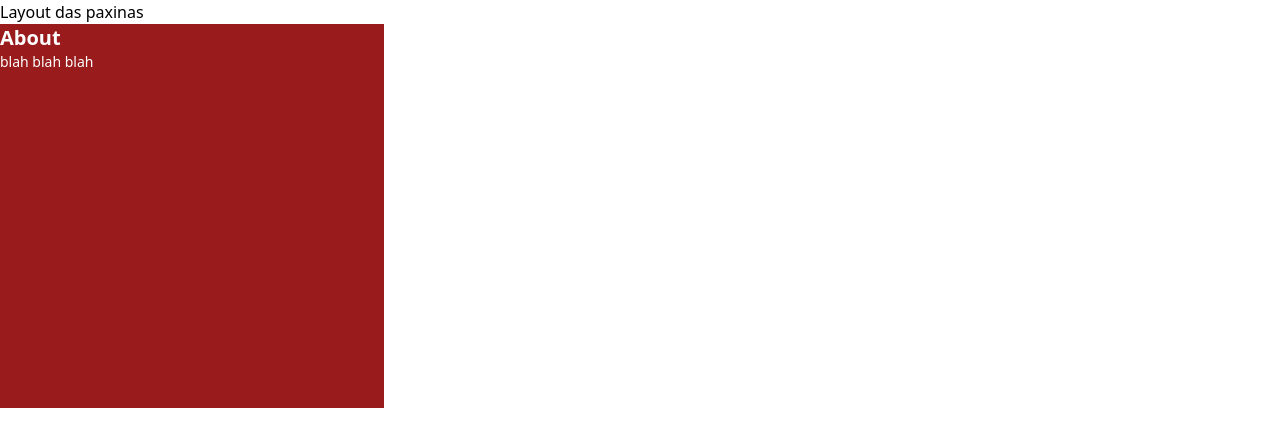
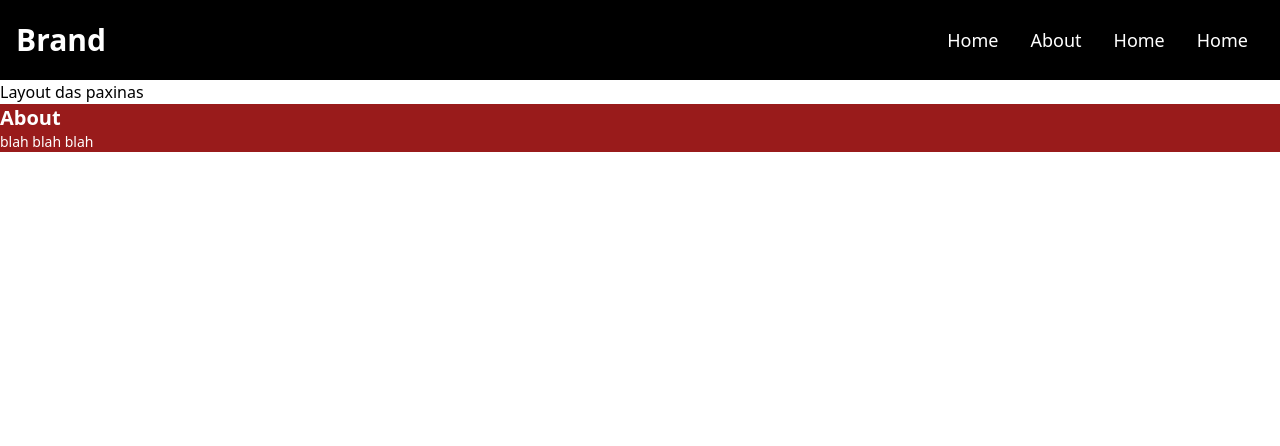
Before and after one commit to diego-rg/next-intro, a Next.js app: page /about in a window 1280 px wide. Shown: the top 446 px of the page. Built offline with nearby package versions, Linux system fonts and the light colour scheme.

Commit message:
navbar and menu

```diff
--- a/components/Layout.js
+++ b/components/Layout.js
@@ -1,8 +1,11 @@
 import React from "react";
+
+import Navbar from "./Navbar";
 
 const Layout = ({ children }) => {
   return (
     <div>
+      <Navbar />
       <main>
         <h1>Layout das paxinas</h1>
         {children}
--- /dev/null
+++ b/components/Navbar.js
@@ -0,0 +1,63 @@
+import React, { useState } from "react";
+import Link from "next/link";
+import { AiOutlineClose, AiOutlineMenu } from "react-icons/ai";
+
+const Navbar = () => {
+  const [nav, setNav] = useState(false);
+
+  const handleNav = () => {
+    setNav(!nav);
+  };
+
+  return (
+    <nav className="bg-black">
+      <div className="max-w-screen-xl m-auto flex items-center md:h-20 h-16 px-4 text-white">
+        <h1 className="w-full md:text-3xl text-xl font-bold">Brand</h1>
+        <ul className="hidden md:flex text-lg">
+          <li className="p-4">
+            <Link href="/">Home</Link>
+          </li>
+          <li className="p-4">
+            <Link href="/about">About</Link>
+          </li>
+          <li className="p-4">
+            <Link href="/">Home</Link>
+          </li>
+          <li className="p-4">
+            <Link href="/">Home</Link>
+          </li>
+        </ul>
+        <div onClick={handleNav} className="block md:hidden">
+          {nav ? <AiOutlineClose size={24} /> : <AiOutlineMenu size={24} />}
+        </div>
+        <div
+          className={
+            nav
+              ? "fixed left-0 top-0 w-[80%] h-full bg-black border-r border-r-gray-900 ease-in-out duration-500"
+              : "fixed left-[-100%]"
+          }
+        >
+          <h1 className="w-full pt-1 m-4 md:text-3xl text-xl font-bold text-white">
+            Brand
+          </h1>
+          <ul className="uppercase p-2">
+            <li className="p-4 border-b border-b-gray-400" onClick={handleNav}>
+              <Link href="/">Home</Link>
+            </li>
+            <li className="p-4 border-b border-b-gray-400" onClick={handleNav}>
+              <Link href="/about">About</Link>
+            </li>
+            <li className="p-4 border-b border-b-gray-400" onClick={handleNav}>
+              <Link href="/">Home</Link>
+            </li>
+            <li className="p-4 border-b border-b-gray-400" onClick={handleNav}>
+              <Link href="/">Home</Link>
+            </li>
+          </ul>
+        </div>
+      </div>
+    </nav>
+  );
+};
+
+export default Navbar;
--- a/package.json
+++ b/package.json
@@ -11,7 +11,8 @@
   "dependencies": {
     "next": "12.2.3",
     "react": "18.2.0",
-    "react-dom": "18.2.0"
+    "react-dom": "18.2.0",
+    "react-icons": "^4.4.0"
   },
   "devDependencies": {
     "autoprefixer": "^10.4.7",
--- a/pages/about.js
+++ b/pages/about.js
@@ -2,7 +2,7 @@ import Head from "next/head";
 
 export default function About() {
   return (
-    <div className="w-96 h-96 bg-red-800 text-white">
+    <div className="bg-red-800 text-white">
       <Head>
         <title>Homepage</title>
         <meta name="description" content="About da paxina blah." />
--- a/pages/index.js
+++ b/pages/index.js
@@ -2,7 +2,7 @@ import Head from "next/head";
 
 export default function Home() {
   return (
-    <div className="w-96 h-96 bg-black text-white">
+    <div className="bg-black text-white">
       <Head>
         <title>Homepage</title>
         <meta name="description" content="Página web de blah blah blah." />
```
Also changed, not shown: 2 other files (tests, documents, lock files or other folders).
